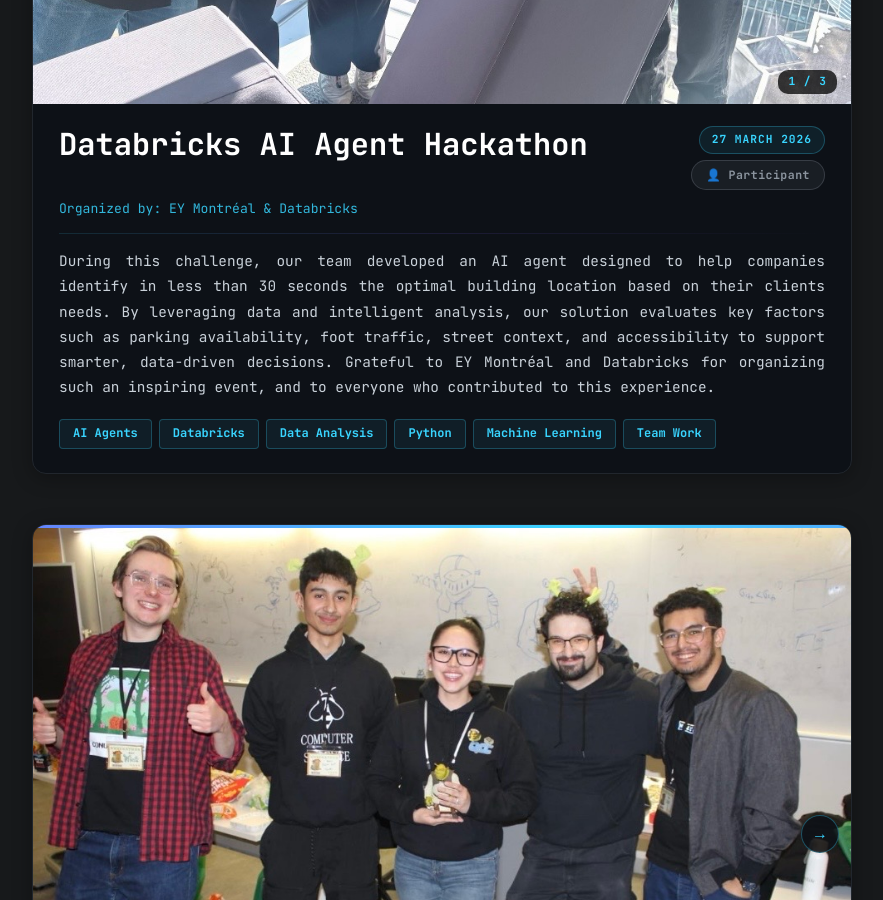
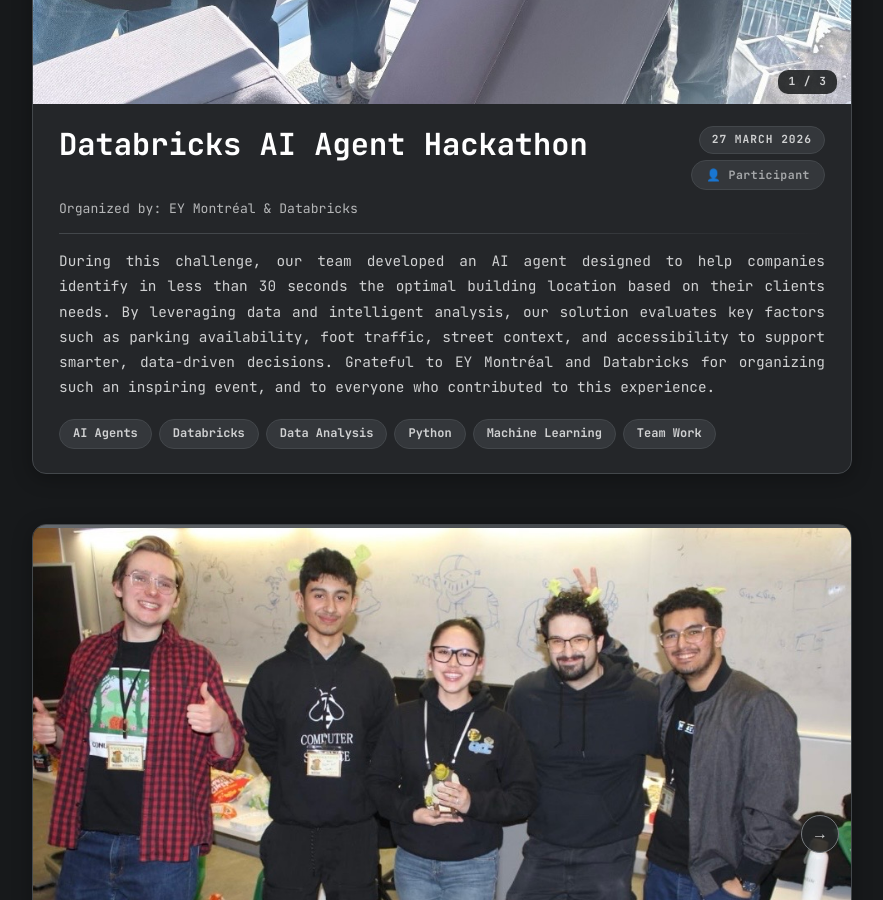
Before and after one commit to Juanita-HP/portfolio, a plain HTML site: page hackathons.html in a window 1280 px wide. Shown: the part 1900-2800 px from the top of the page, without its empty margins (198-1081 px from the left). Drawn offline with Linux system fonts and the light colour scheme.

Commit message:
Revise styles and colors in hackathons.html
Updated color scheme and styling for various elements in hackathons.html to improve aesthetics.

```diff
--- a/hackathons.html
+++ b/hackathons.html
@@ -1,3 +1,4 @@
+
 <!DOCTYPE html>
 <html lang="en">
 <head>
@@ -18,17 +19,17 @@
             font-size: 3rem;
             color: #fff;
             font-weight: 700;
-            text-shadow: 0 0 30px rgba(57, 213, 255, 0.35);
+            text-shadow: none;
         }
         .hack-header .subtitle {
-            color: #8b949e;
+            color: #A5A7A9;
             font-size: 0.9rem;
             margin-top: 10px;
         }
         .glowing-line {
             width: 80px;
             height: 2px;
-            background: linear-gradient(90deg, transparent, #39d5ff, transparent);
+            background: linear-gradient(90deg, transparent, #777B7F, transparent);
             margin: 14px auto 0;
         }
 
@@ -39,8 +40,8 @@
         }
 
         .hack-card {
-            background: #0d1117;
-            border: 1px solid #21262d;
+            background: #242629;
+            border: 1px solid #43474B;
             border-radius: 14px;
             margin-bottom: 50px;
             overflow: hidden;
@@ -48,13 +49,13 @@
             box-shadow: 0 4px 20px rgba(0,0,0,0.3);
         }
         .hack-card:hover {
-            box-shadow: 0 0 35px rgba(57, 213, 255, 0.18);
+            box-shadow: 0 8px 28px rgba(0, 0, 0, 0.32);
             transform: translateY(-4px);
         }
 
         .hack-accent-bar {
             height: 3px;
-            background: linear-gradient(90deg, #39d5ff, #7b5cfa, #39d5ff);
+            background: linear-gradient(90deg, #43474B, #777B7F, #43474B);
             background-size: 200% 100%;
             animation: shimmer 3s linear infinite;
         }
@@ -65,7 +66,7 @@
 
         .hack-carousel {
             position: relative;
-            background: #010409;
+            background: #17191B;
             overflow: hidden;
         }
         .hack-carousel-track {
@@ -84,9 +85,9 @@
             position: absolute;
             top: 50%;
             transform: translateY(-50%);
-            background: rgba(13, 17, 23, 0.85);
-            border: 1px solid #39d5ff55;
-            color: #39d5ff;
+            background: rgba(36, 38, 41, 0.85);
+            border: 1px solid #777B7F;
+            color: #D0D1D2;
             width: 38px;
             height: 38px;
             border-radius: 50%;
@@ -99,9 +100,9 @@
             justify-content: center;
         }
         .carousel-btn:hover {
-            background: rgba(57, 213, 255, 0.15);
-            border-color: #39d5ff;
-            box-shadow: 0 0 12px rgba(57,213,255,0.5);
+            background: rgba(119, 123, 127, 0.20);
+            border-color: #A5A7A9;
+            box-shadow: 0 0 12px rgba(0, 0, 0, 0.25);
         }
         .carousel-btn.prev { left: 12px; }
         .carousel-btn.next { right: 12px; }
@@ -111,8 +112,8 @@
             position: absolute;
             bottom: 10px;
             right: 14px;
-            background: rgba(0,0,0,0.75);
-            color: #39d5ff;
+            background: rgba(23, 25, 27, 0.85);
+            color: #D0D1D2;
             font-size: 0.7rem;
             padding: 3px 10px;
             border-radius: 10px;
@@ -150,9 +151,9 @@
 
         .hack-date-badge {
             font-size: 0.7rem;
-            background: rgba(57, 213, 255, 0.08);
-            border: 1px solid #39d5ff44;
-            color: #39d5ff;
+            background: #34373B;
+            border: 1px solid #43474B;
+            color: #D0D1D2;
             padding: 4px 12px;
             border-radius: 20px;
             letter-spacing: 1px;
@@ -172,45 +173,45 @@
             gap: 5px;
         }
         .rank-winner {
-            background: linear-gradient(135deg, #b8860b, #ffd700, #b8860b);
-            color: #000;
+            background: linear-gradient(135deg, #505459, #777B7F, #505459);
+            color: #F5F5F5;
             animation: glow-gold 2s ease-in-out infinite alternate;
         }
         @keyframes glow-gold {
-            from { box-shadow: 0 0 8px rgba(255,215,0,0.4); }
-            to   { box-shadow: 0 0 20px rgba(255,215,0,0.8); }
+            from { box-shadow: 0 0 8px rgba(165,167,169,0.12); }
+            to   { box-shadow: 0 0 20px rgba(165,167,169,0.25); }
         }
         .rank-top3 {
-            background: linear-gradient(135deg, #6a6a6a, #c0c0c0, #6a6a6a);
-            color: #000;
+            background: linear-gradient(135deg, #43474B, #777B7F, #43474B);
+            color: #F5F5F5;
         }
         .rank-finalist {
-            background: rgba(188, 140, 255, 0.15);
-            border: 1px solid #bc8cff88;
-            color: #bc8cff;
+            background: #34373B;
+            border: 1px solid #43474B;
+            color: #D0D1D2;
         }
         .rank-participant {
-            background: rgba(139, 148, 158, 0.1);
-            border: 1px solid #8b949e44;
-            color: #8b949e;
+            background: #34373B;
+            border: 1px solid #43474B;
+            color: #A5A7A9;
         }
 
         .hack-organizer {
             font-size: 0.82rem;
-            color: #39d5ff;
+            color: #D0D1D2;
             margin-bottom: 14px;
             opacity: 0.85;
         }
 
         .hack-divider {
             height: 1px;
-            background: linear-gradient(90deg, #39d5ff22, #7b5cfa22, transparent);
+            background: linear-gradient(90deg, #43474B, #43474B, transparent);
             margin: 14px 0;
         }
 
         .hack-desc {
             font-size: 0.9rem;
-            color: #c9d1d9;
+            color: #D0D1D2;
             line-height: 1.75;
             text-align: justify;
             margin-bottom: 20px;
@@ -222,26 +223,26 @@
             gap: 7px;
         }
         .skill-tag {
-            background: rgba(57, 213, 255, 0.07);
-            border: 1px solid rgba(57, 213, 255, 0.25);
-            color: #39d5ff;
+            background: #34373B;
+            border: 1px solid #43474B;
+            color: #D0D1D2;
             font-size: 0.75rem;
             padding: 4px 13px;
-            border-radius: 4px;
+            border-radius: 20px;
             font-weight: 600;
             transition: all 0.2s ease;
         }
         .skill-tag:hover {
-            background: rgba(57, 213, 255, 0.18);
-            box-shadow: 0 0 8px rgba(57,213,255,0.3);
+            background: #3E4246;
+            box-shadow: none;
         }
 
         .coming-soon {
             text-align: center;
             padding: 50px 20px;
-            color: #484f58;
+            color: #A5A7A9;
             font-size: 0.85rem;
-            border: 1px dashed #21262d;
+            border: 1px dashed #43474B;
             border-radius: 12px;
         }
         .coming-soon .icon { font-size: 2.5rem; display: block; margin-bottom: 10px; }
```
